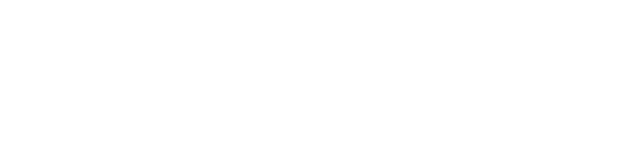
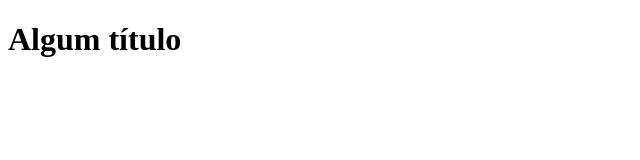
Before and after one commit to thiagopereiraDevOps/tutorial-angular, a plain HTML site: page index.html in a window 1280 px wide. Shown: the whole page, without its empty margins (0-640 px from the left). Drawn offline with Linux system fonts and the light colour scheme.

```diff
--- a/index.html
+++ b/index.html
@@ -6,6 +6,6 @@
     <title>Tutorial de Git</title>
 </head>
 <body>
-
+    <h1>Algum título</h1>
 </body>
 </html>
```
